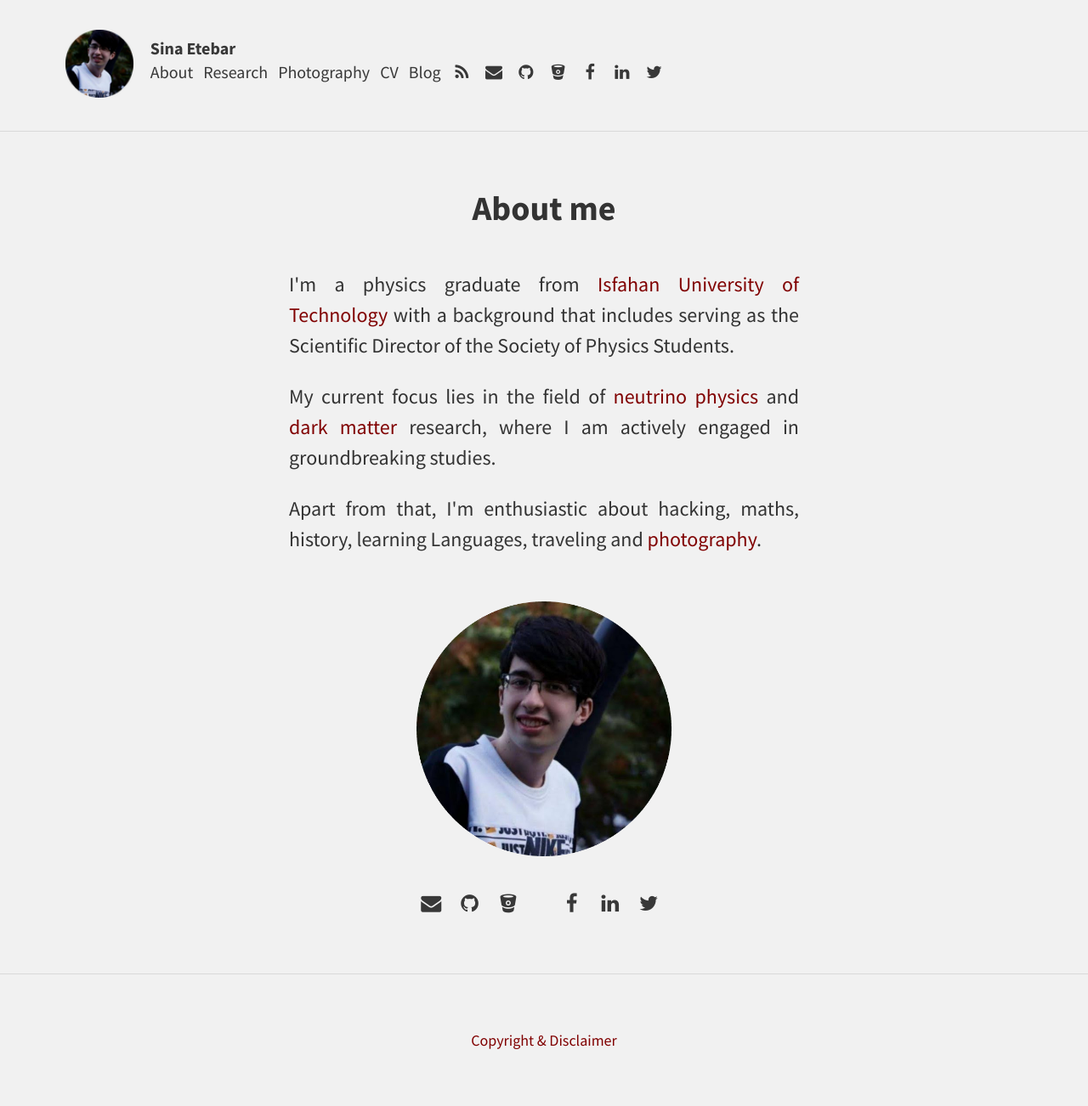
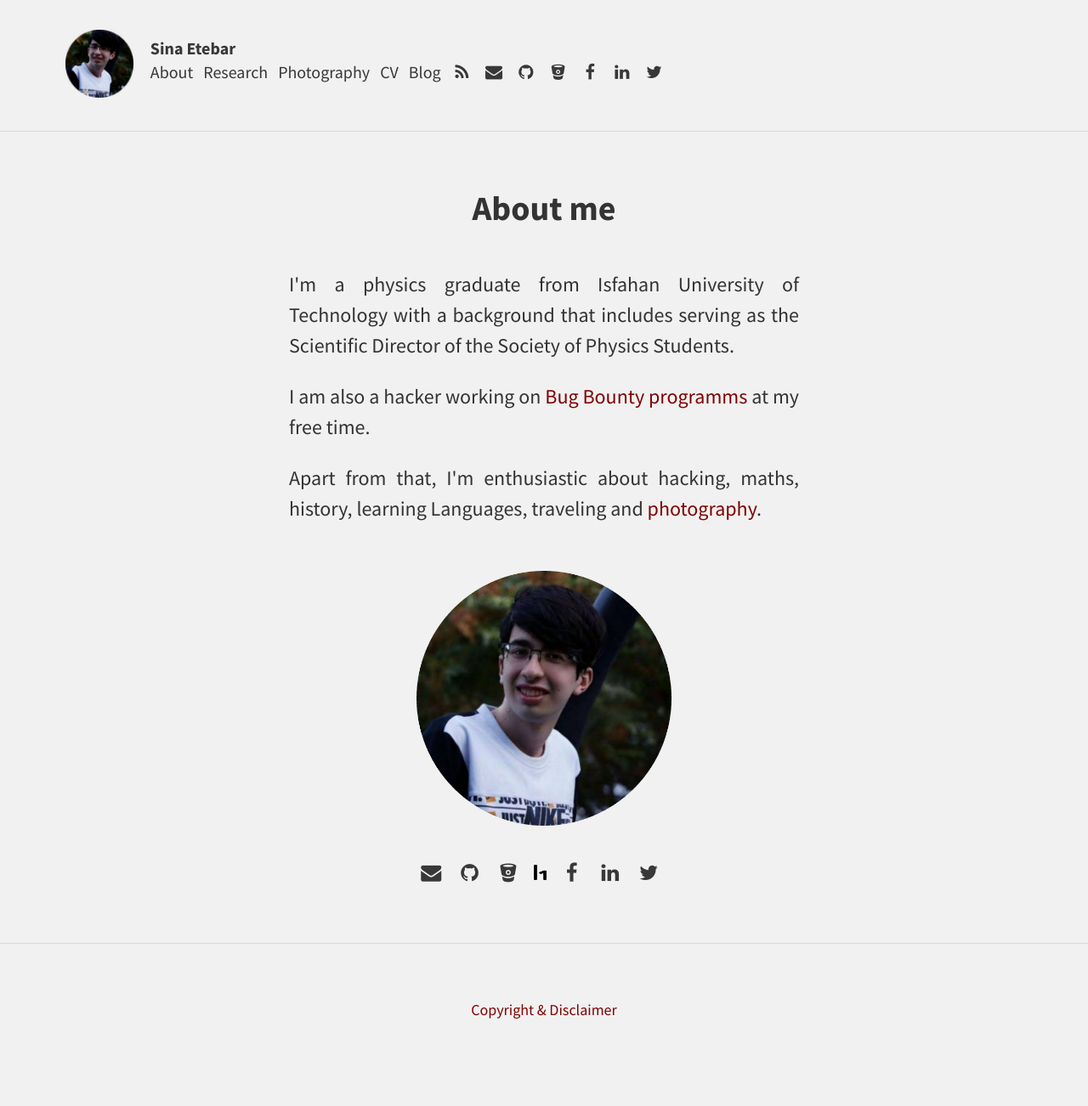
Before and after one commit to SinaEtebar/Website, a Jekyll site: the page built from index.html, in a window 1280 px wide. Shown: the whole page at 85% size. Built offline with Jekyll 4.4.1, drawn with Linux system fonts in a browser that asks for light colours; the list of posts is cut into pages by our own code; after the commit the page ends 1266 px from its top, so only the background shows below that.

Commit message:
Update index.html

```diff
--- a/index.html
+++ b/index.html
@@ -5,10 +5,11 @@ title: About me
 <div class="center-container">
 <section class="post-content"><!--banner_title: About me-->
 	<div class="mepage">
-	  <p>
-		I'm a physics graduate from <a href="https://english.iut.ac.ir/"> Isfahan University of Technology</a> with a background that includes serving as the Scientific Director of the Society of Physics Students.
-	  </p>
-	  <p>My current focus lies in the field of<a href="https://en.wikipedia.org/wiki/Neutrino"> neutrino physics </a> and  <a href="https://en.wikipedia.org/wiki/Dark_matter">dark matter</a>  research, where I am actively engaged in groundbreaking studies.</p>
+	  <!--<p>
+		I'm a particle physics student at <a href="https://www.uniroma1.it/en">Sapienza University of Rome</a>, working on <a href="https://en.wikipedia.org/wiki/Neutrino">neutrino physics</a> and detecting <a href="https://en.wikipedia.org/wiki/Dark_matter">dark matter</a>.
+	  </p>-->
+	  <p>I'm a physics graduate from Isfahan University of Technology with a background that includes serving as the Scientific Director of the Society of Physics Students.</p>
+	  <p>I am also a hacker working on <a href="https://en.wikipedia.org/wiki/Bug_bounty_program">Bug Bounty programms</a> at my free time.</p>
 	  <p>Apart from that, I'm enthusiastic about hacking, maths, history, learning Languages, traveling and <a href="/photography/">photography</a>.</p>
 	  <br>
 <div style="text-align: center;">
@@ -34,7 +35,7 @@ title: About me
 </li>
 <li>
 	<a href="{{ site.theme_settings.hackerone }}" title="{{ site.theme_settings.str_follow_on }} Hackerone">
-		<img class="h1" src="assets/img/h1.png" width="15" height="18"/>
+		<img class="h1" src="assets/img/h1/h1.png" width="15" height="18"/>
 	</a>
 </li>
 <li>
```
